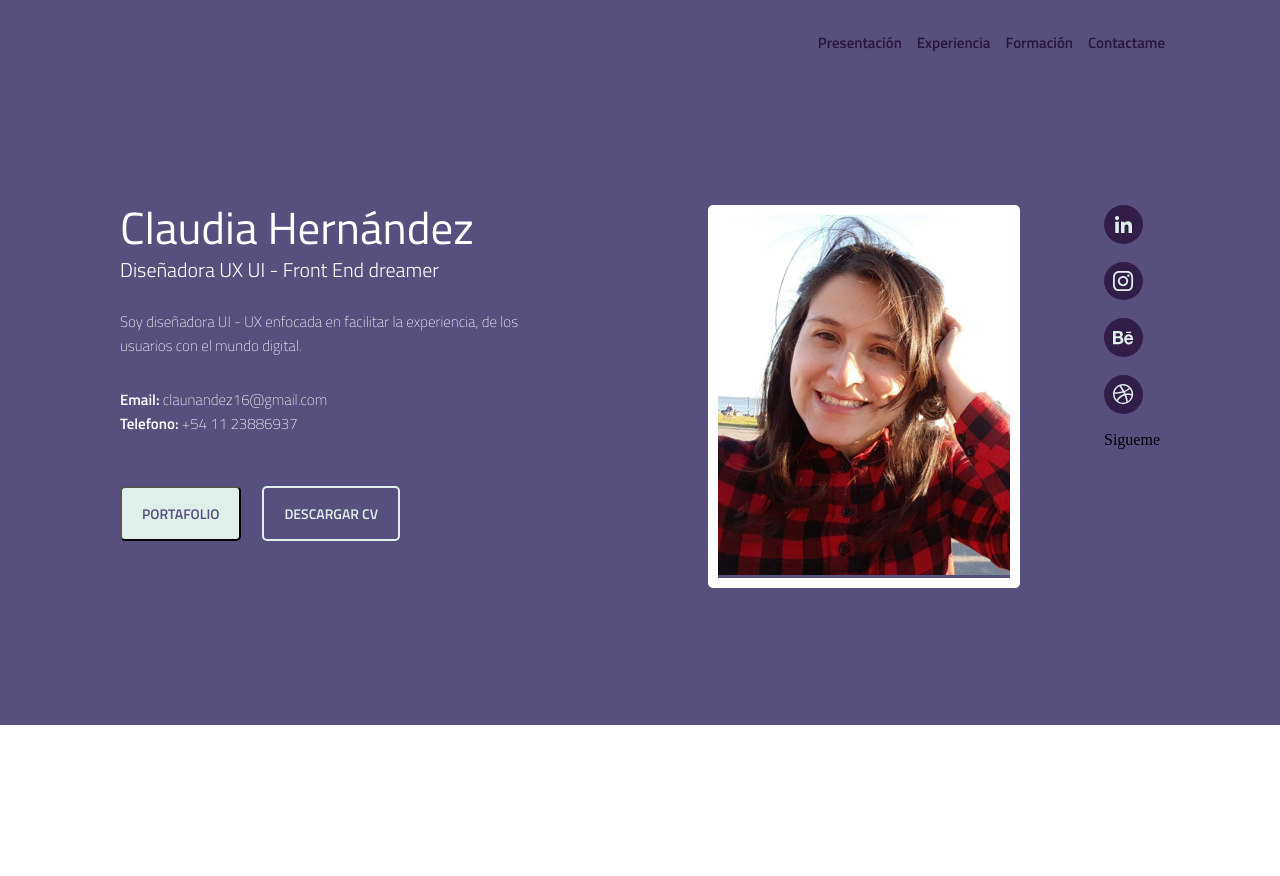
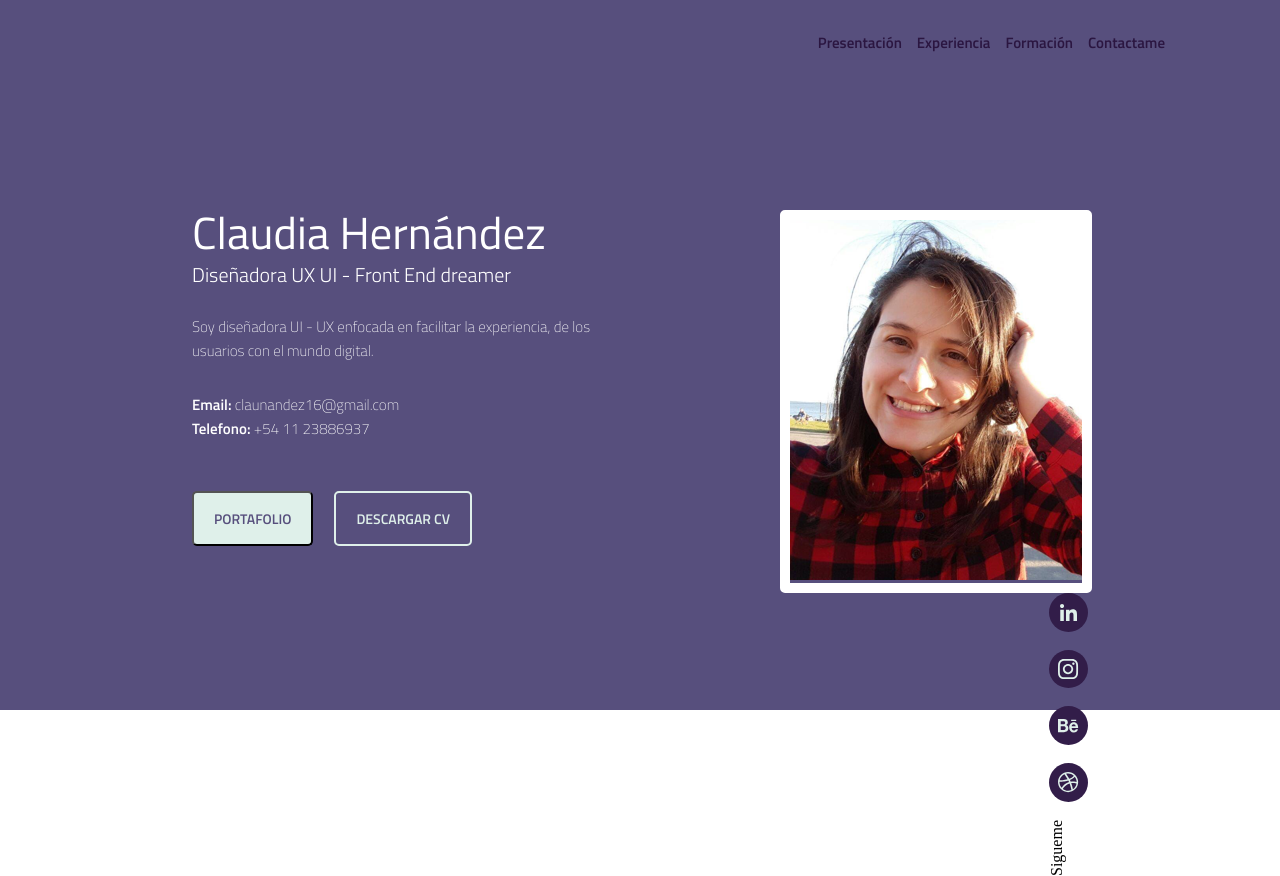
Before and after one commit to clodetteh/cv, a plain HTML site: page cv.html in a window 1280 px wide. Before the commit the page ends 800 px from the top, so only its background shows below. Drawn offline with Linux system fonts and the light colour scheme.

Commit message:
Refactoring code

```diff
--- a/css/styles.css
+++ b/css/styles.css
@@ -1,7 +1,7 @@
 .presentation {
     background-color: #574F7D;
-    height: 400px;
-    padding: 120px;
+    height: 500px;
+    padding: 125px 15% 0 15%;
 }
 
 nav {
@@ -104,3 +104,8 @@ aside {
 aside li {
     margin-bottom: 15px;
 }
+
+.texto_vertical {
+    writing-mode: vertical-lr;
+    transform: rotate(180deg);
+}
--- a/cv.html
+++ b/cv.html
@@ -44,8 +44,8 @@
                     <li><img src="images/instagram.svg" alt="instagram"></li>
                     <li><img src="images/behance.svg" alt="behance"></li>
                     <li><img src="images/dribbble.svg" alt="linkedin"></li>
-                    <li>Sigueme</li>
                 </ul>
+                <div class="texto_vertical">Sigueme</div>
             </aside>
         </div>
         <!--Logos-->
```
